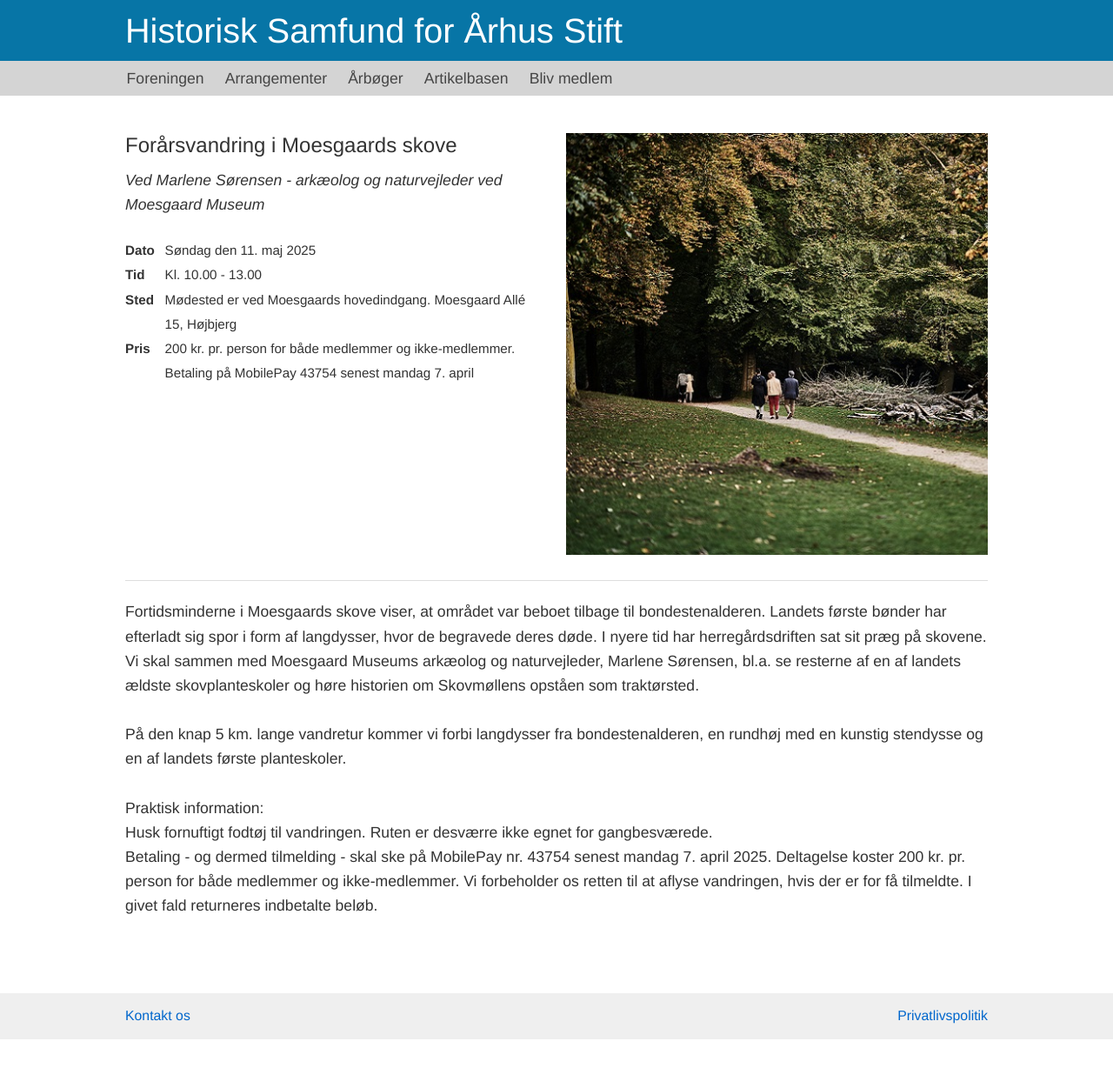
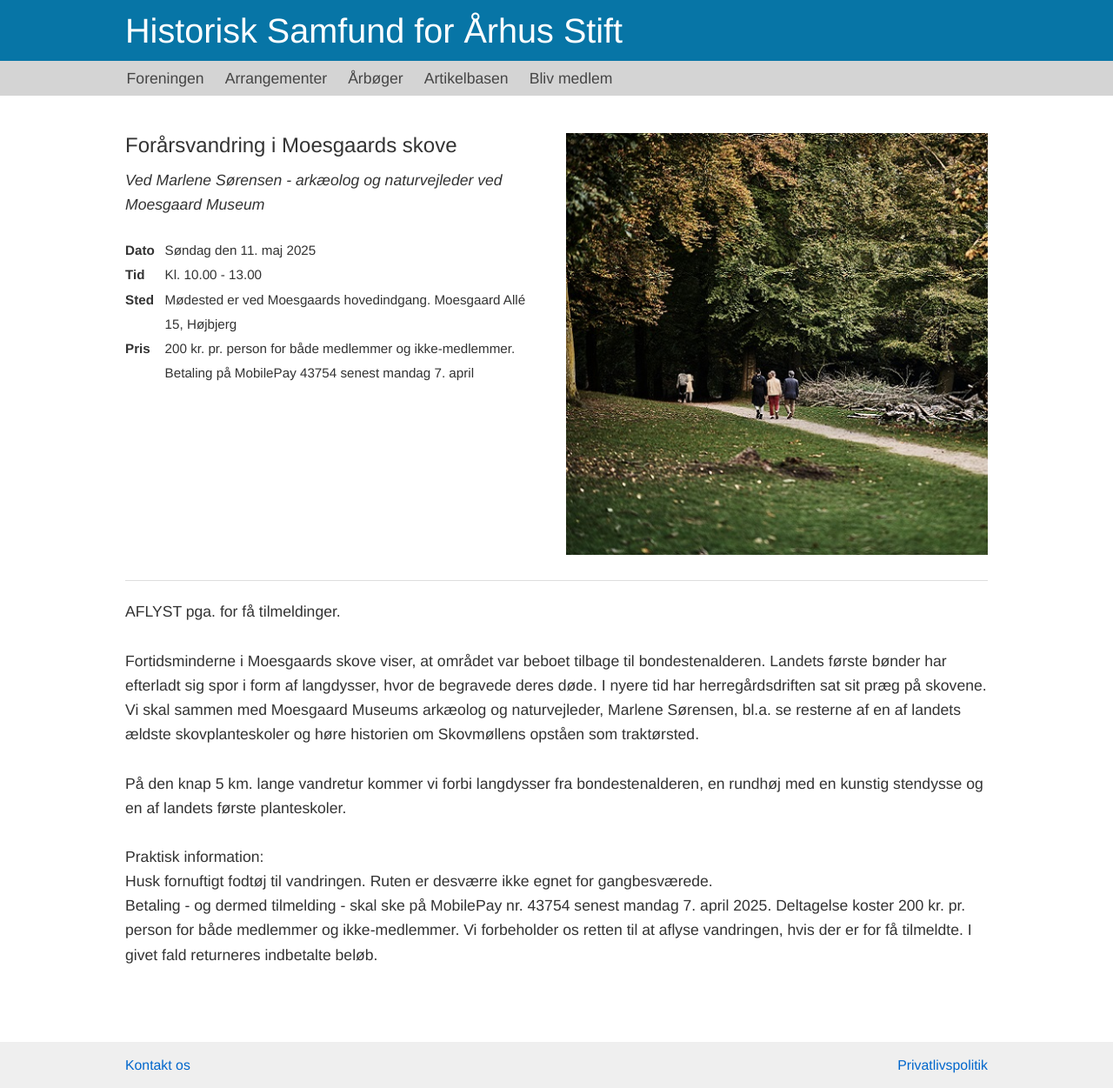
Before and after one commit to guldhorn/historisk-samfund, a Jekyll site: the page built from arrangementer/2025-05-11-Marselisborgskovene.md, in a window 1280 px wide. Shown: the whole page at 87% size. Built offline with Jekyll 4.4.1, drawn with Linux system fonts in a browser that asks for light colours; before the commit the page ends 1195 px from its top, so only the background shows below that.

Commit message:
Update 2025-05-11-Marselisborgskovene.md

```diff
--- a/arrangementer/2025-05-11-Marselisborgskovene.md
+++ b/arrangementer/2025-05-11-Marselisborgskovene.md
@@ -1,6 +1,8 @@
 ---
 layout: arrangement
 ---
+
+AFLYST pga. for få tilmeldinger.
 
 Fortidsminderne i Moesgaards skove viser, at området var beboet tilbage til bondestenalderen. Landets første bønder har efterladt sig spor i form af langdysser, hvor de begravede deres døde. I nyere tid har herregårdsdriften sat sit præg på skovene. Vi skal sammen med Moesgaard Museums arkæolog og naturvejleder, Marlene Sørensen, bl.a. se resterne af en af landets ældste skovplanteskoler og høre historien om Skovmøllens opståen som traktørsted.
 
```
